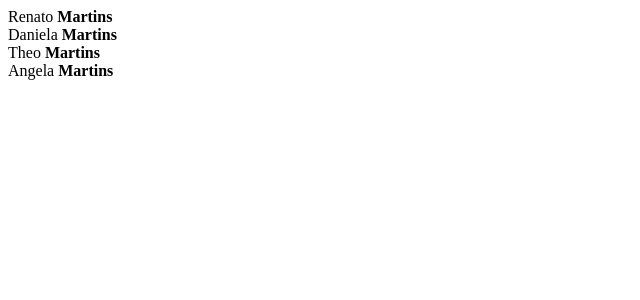
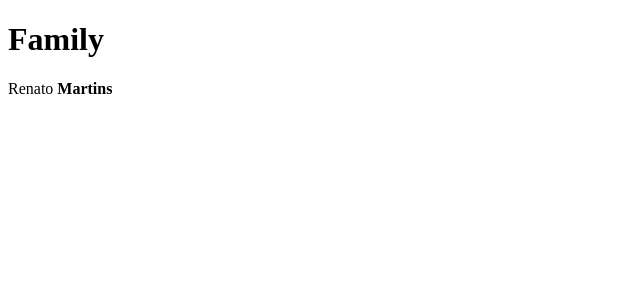
Before and after one commit to renattomartins/learning-react, a React app: page / in a window 1280 px wide. Shown: the top 300 px of the page, without its empty margins (0-640 px from the left). Built offline with nearby package versions, Linux system fonts and the light colour scheme.

Commit message:
Change the child component structure

```diff
--- /dev/null
+++ b/src/family.jsx
@@ -0,0 +1,8 @@
+import React from 'react'
+
+export default props => (
+    <div>
+        <h1>Family</h1>
+        {props.children}
+    </div>
+)
--- a/src/index.jsx
+++ b/src/index.jsx
@@ -1,7 +1,10 @@
 import React from 'react'
 import ReactDOM from 'react-dom'
-import MartinsFamily from './martinsFamily'
+import Family from './family'
+import Member from './member'
 
 ReactDOM.render(
-    <MartinsFamily />
+    <Family>
+        <Member name='Renato' lastName='Martins' />
+    </Family>
 , document.getElementById('app'))
--- a/src/martinsFamily.jsx
+++ /dev/null
@@ -1,11 +0,0 @@
-import React from 'react'
-import Member from './member'
-
-export default props => (
-    <div>
-        <Member name='Renato' lastName='Martins' />
-        <Member name='Daniela' lastName='Martins' />
-        <Member name='Theo' lastName='Martins' />
-        <Member name='Angela' lastName='Martins' />
-    </div>
-)
```
